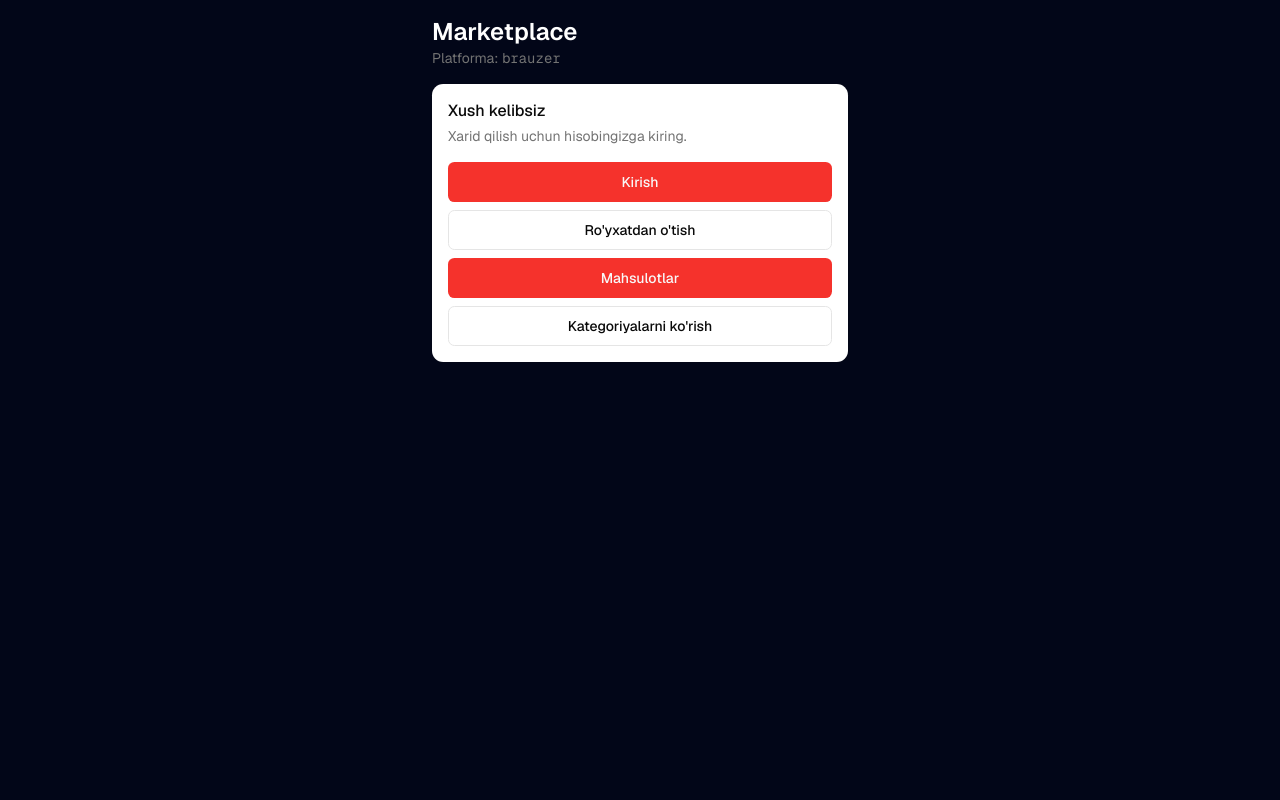
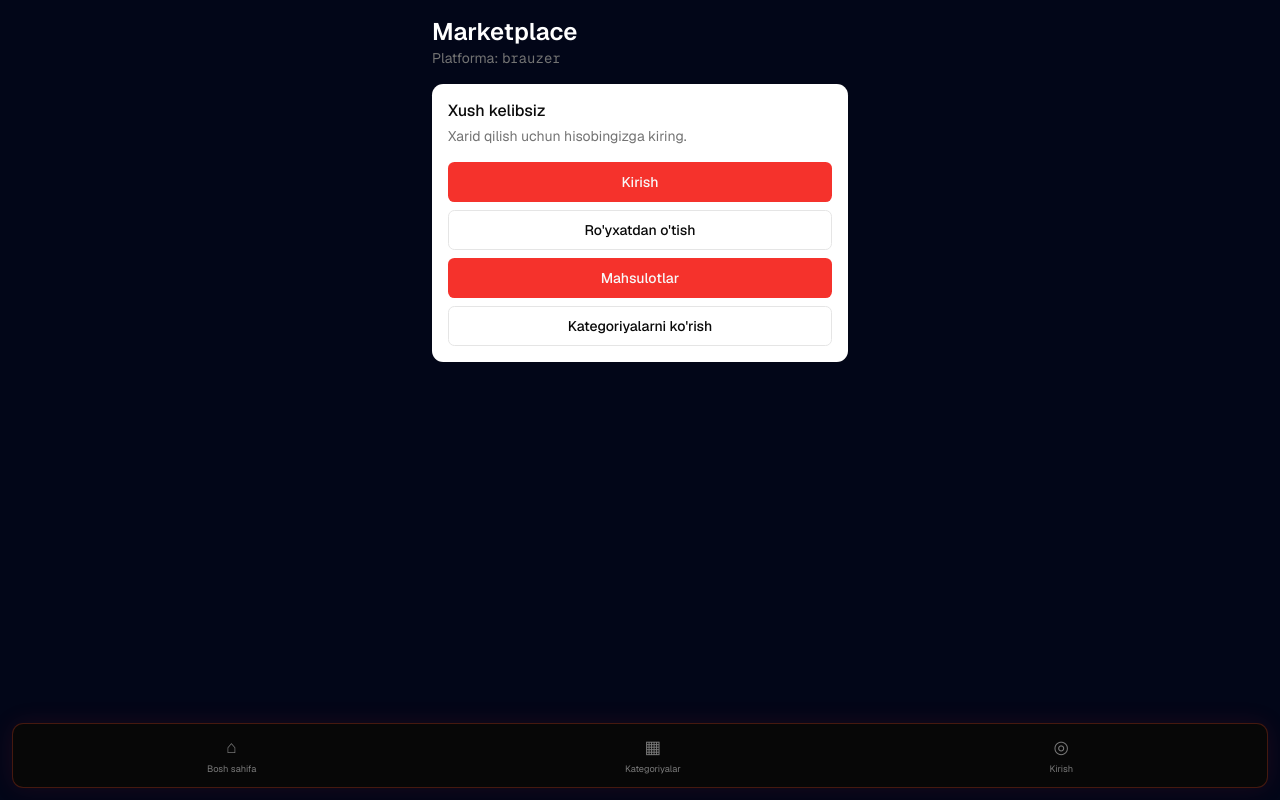
Before and after one commit to DeveloperIxtiyor/marketplace_frontend, a Next.js app: page / in a window 1280 px wide. Built offline with nearby package versions, Linux system fonts and the light colour scheme; no server answers.

Commit message:
Umumiy pastki menyu, chip yozuvi tuzatildi

```diff
--- a/app/buy/page.tsx
+++ b/app/buy/page.tsx
@@ -108,12 +108,6 @@ export default function SotibOlishSahifa() {
           ))}
         </div>
       )}
-
-      <nav className="mobile-nav md:hidden">
-        <Link href="/mahsulotlar">⌂<span>Bosh sahifa</span></Link>
-        <Link href="/buy" className="active">◫<span>Sotib olish</span></Link>
-        <Link href="/profile">◎<span>Profil</span></Link>
-      </nav>
     </main>
   );
 }
--- a/app/layout.tsx
+++ b/app/layout.tsx
@@ -3,6 +3,7 @@ import { Geist, Geist_Mono } from "next/font/google";
 import Script from "next/script";
 
 import { AuthProvider } from "@/components/auth-provider";
+import { BottomNav } from "@/components/bottom-nav";
 import "./globals.css";
 
 const geistSans = Geist({
@@ -38,8 +39,8 @@ export default function RootLayout({ children }: LayoutProps<"/">) {
       <head>
         <Script src="https://telegram.org/js/telegram-web-app.js" strategy="beforeInteractive" />
       </head>
-      <body className="min-h-full flex flex-col bg-slate-950 text-white">
-        <AuthProvider>{children}</AuthProvider>
+      <body className="min-h-full flex flex-col bg-slate-950 pb-20 text-white md:pb-0">
+        <AuthProvider>{children}<BottomNav /></AuthProvider>
       </body>
     </html>
   );
--- a/app/mahsulotlar/page.tsx
+++ b/app/mahsulotlar/page.tsx
@@ -130,7 +130,7 @@ function Chip({
   return (
     <Tugma
       variant={faol ? "asosiy" : "ikkilamchi"}
-      className="h-8 w-auto px-3 text-xs"
+      className={"h-8 w-auto px-3 text-xs " + (faol ? "" : "text-slate-900")}
       onClick={onClick}
     >
       {children}
--- a/app/profile/page.tsx
+++ b/app/profile/page.tsx
@@ -132,12 +132,6 @@ function ProfilIchki() {
           </CardContent>
         </Card>
       ) : null}
-
-      <nav className="mobile-nav md:hidden">
-        <Link href="/mahsulotlar">⌂<span>Bosh sahifa</span></Link>
-        <Link href="/buy">◫<span>Sotib olish</span></Link>
-        <Link href="/profile" className="active">◎<span>Profil</span></Link>
-      </nav>
     </main>
   );
 }
--- /dev/null
+++ b/components/bottom-nav.tsx
@@ -0,0 +1,46 @@
+"use client";
+
+import Link from "next/link";
+import { usePathname } from "next/navigation";
+
+import { useAuth } from "@/components/auth-provider";
+
+export function BottomNav() {
+  const pathname = usePathname();
+  const { profil } = useAuth();
+
+  if (pathname.startsWith("/login") || pathname.startsWith("/register")) {
+    return null;
+  }
+
+  const items: { href: string; icon: string; nom: string }[] = [
+    { href: "/mahsulotlar", icon: "\u2302", nom: "Bosh sahifa" },
+    { href: "/kategoriyalar", icon: "\u25A6", nom: "Kategoriyalar" },
+  ];
+  if (profil?.role === "seller" || profil?.role === "admin") {
+    items.push({ href: "/seller/mahsulotlar", icon: "\u25A3", nom: "Mahsulotlarim" });
+  }
+  if (profil?.role === "admin") {
+    items.push({ href: "/admin/kategoriyalar", icon: "\u2699", nom: "Admin" });
+  }
+  items.push(
+    profil
+      ? { href: "/profile", icon: "\u25CE", nom: "Profil" }
+      : { href: "/login", icon: "\u25CE", nom: "Kirish" },
+  );
+
+  return (
+    <nav className="mobile-nav md:hidden">
+      {items.map((i) => (
+        <Link
+          key={i.href}
+          href={i.href}
+          className={pathname === i.href || pathname.startsWith(i.href + "/") ? "active" : ""}
+        >
+          {i.icon}
+          <span>{i.nom}</span>
+        </Link>
+      ))}
+    </nav>
+  );
+}
```
